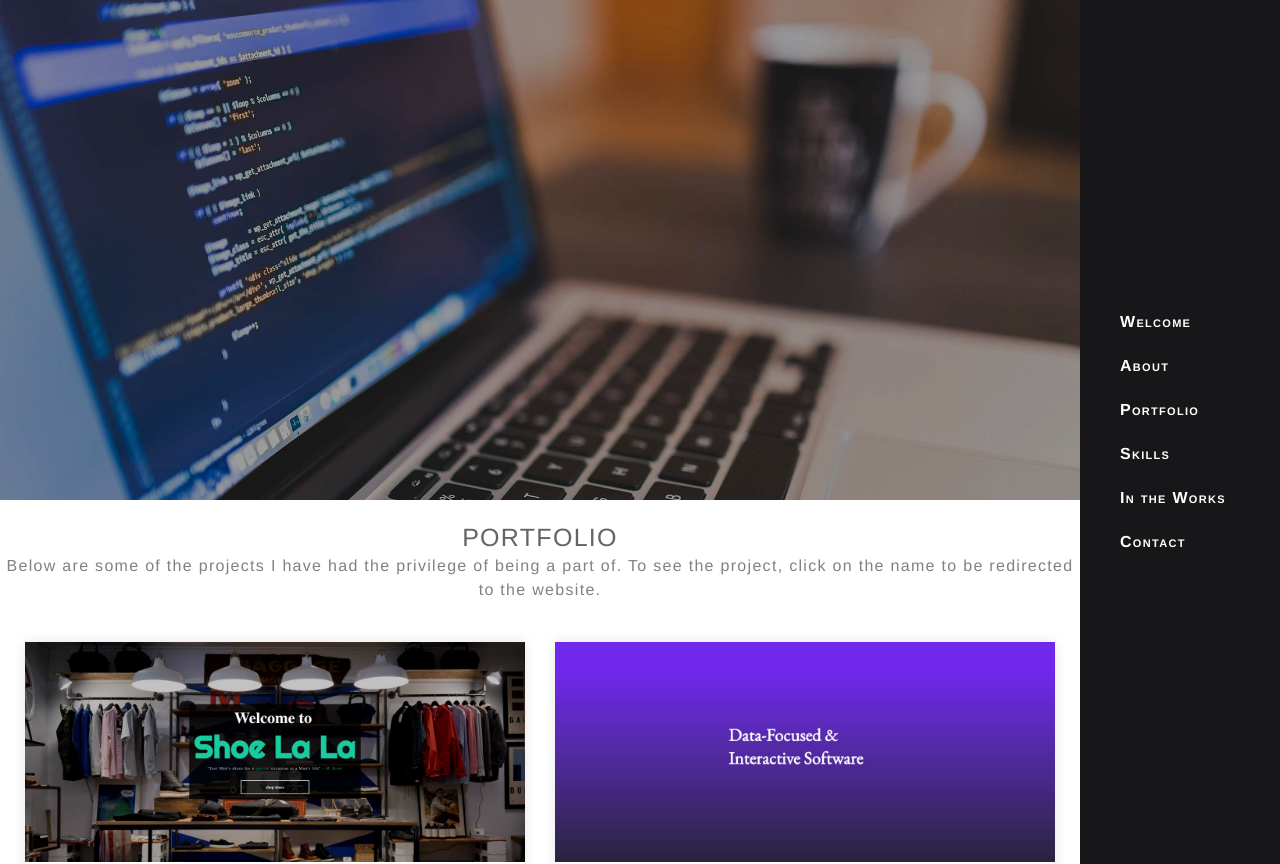
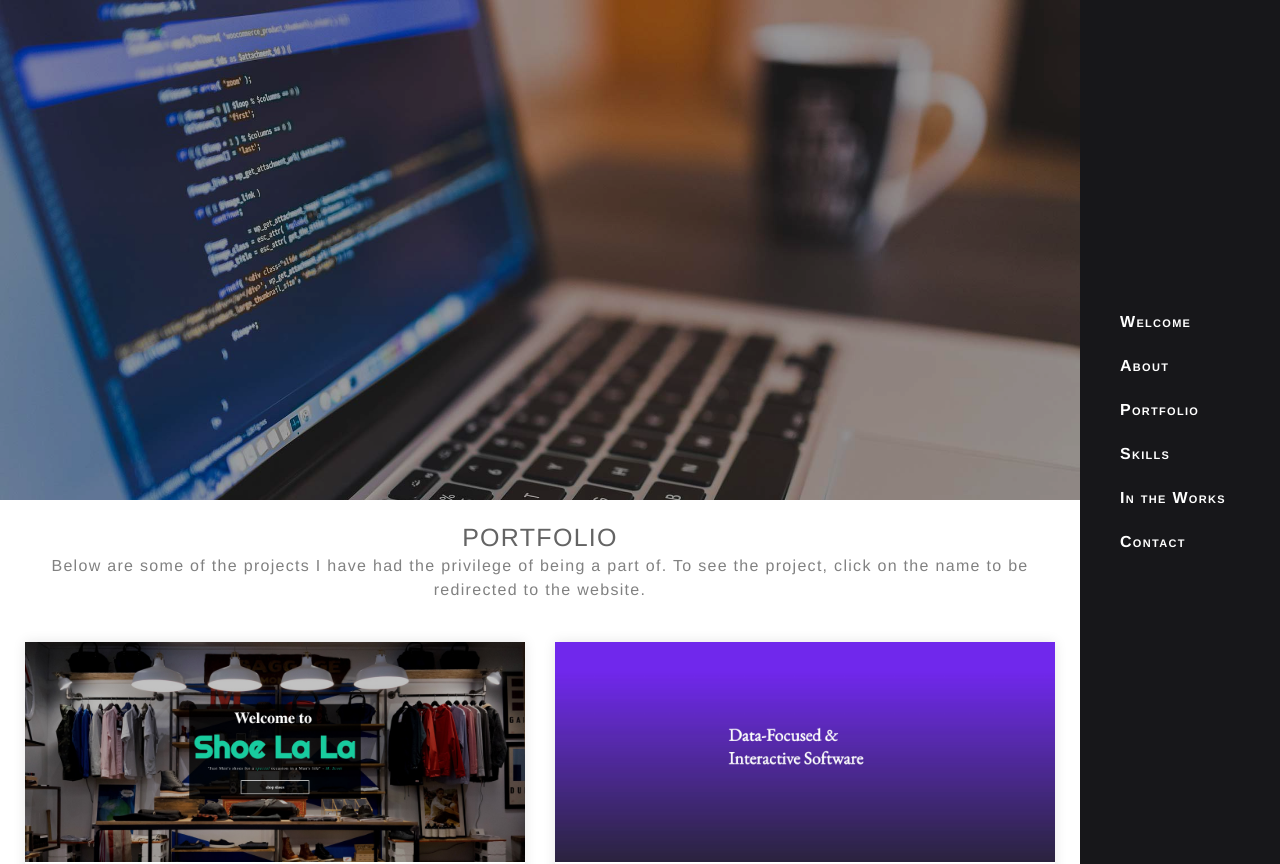
Before and after one commit to APerez89/myportfolio, a Vue app: page /#/portfolio in a window 1280 px wide. Shown: the top 864 px of the page. Built offline with nearby package versions, Linux system fonts and the light colour scheme.

Commit message:
margin added to head info

```diff
--- a/src/views/PortfolioPage.vue
+++ b/src/views/PortfolioPage.vue
@@ -72,6 +72,7 @@ export default {
     .head-info {
       text-align: center;
       padding: 0 0 15px;
+      margin: 0 10px;
     }
     .info-card {
       max-width: 1400px;
--- a/src/views/WorksPage.vue
+++ b/src/views/WorksPage.vue
@@ -73,6 +73,7 @@ export default {
     .head-info {
       text-align: center;
       padding: 0 0 15px;
+      margin: 0 10px;
     }
     .info-card {
       max-width: 1400px;
```
